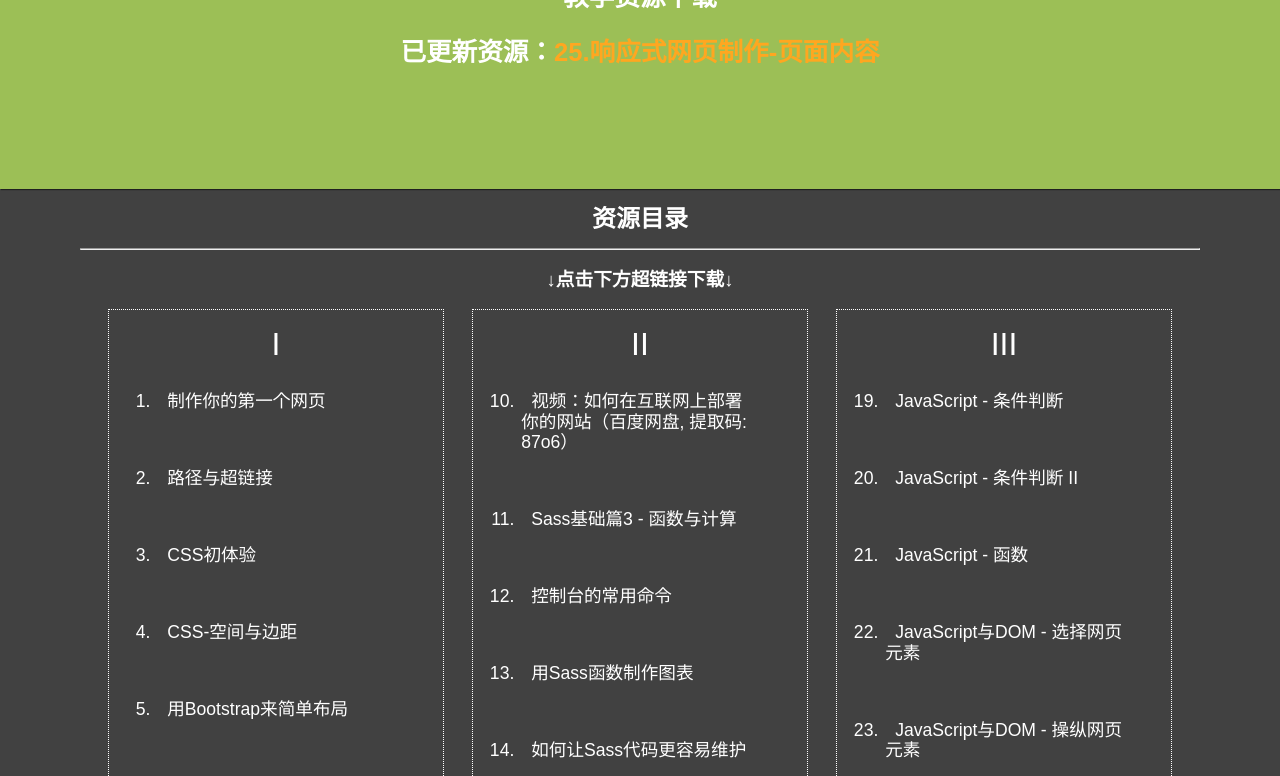
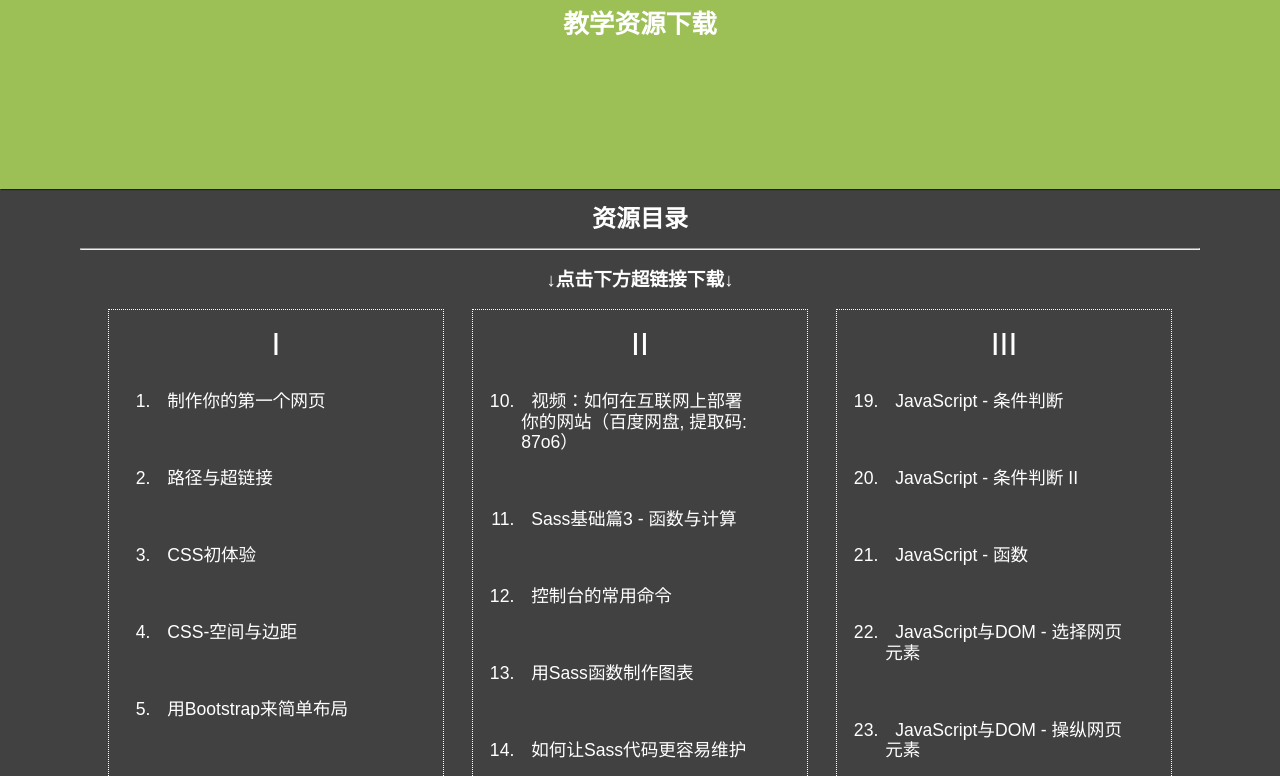
Before and after one commit to Blackoutta/tutotest.github.io, a plain HTML site: page web.html in a window 1280 px wide. Shown: the part 302-1078 px from the top of the page. Drawn offline with Linux system fonts and the light colour scheme; a web font is replaced by a local one.

```diff
--- a/web.html
+++ b/web.html
@@ -30,7 +30,6 @@
             <section class="jumbotron">
                 <h1>响应式WEB制作</h1>
                 <h2>教学资源下载</h2>
-                <h2>已更新资源：<span>25.响应式网页制作-页面内容</span></h2>
             </section>
 
   <section class="web_container">
```
